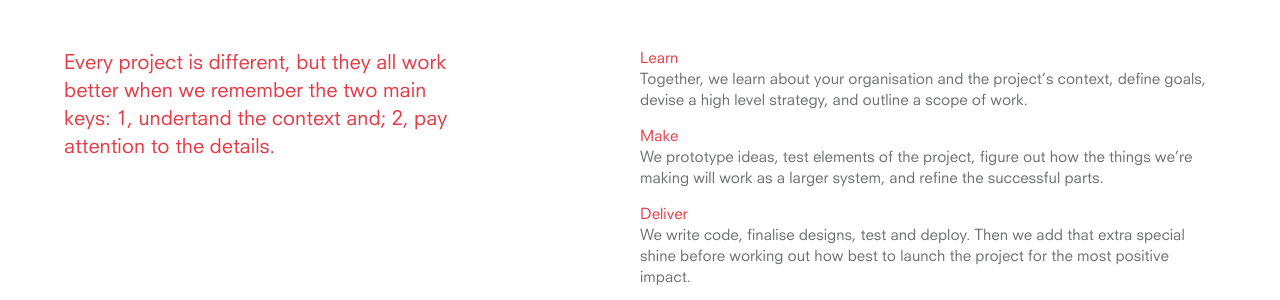
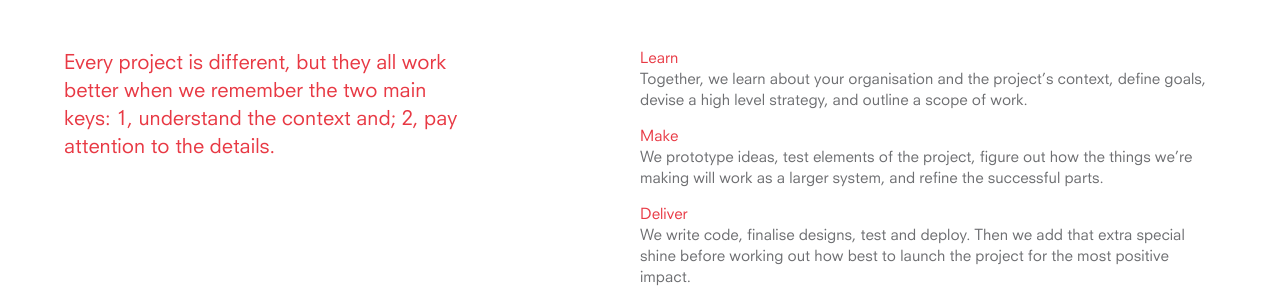
Before and after one commit to EMT/fieldwork-v2, a Jekyll site: the page built from us.html, in a window 1280 px wide and 900 px high, scrolled down 1503 px. Shown: the part 211-511 px from the top of the window. Built offline with Jekyll 4.4.1, drawn with Linux system fonts in a browser that asks for light colours; nearby versions of some CDN libraries.

Commit message:
Fix typo

```diff
--- a/us.html
+++ b/us.html
@@ -93,7 +93,7 @@ header_img: /images/us/fieldwork-hero.jpg
     <div class="section-inner">
 
       <div class="section-title">
-        <h1>Every project is different, but they all work better when we remember the two main keys: 1, undertand the context and; 2, pay attention to the details.</h1>
+        <h1>Every project is different, but they all work better when we remember the two main keys: 1, understand the context and; 2, pay attention to the details.</h1>
       </div>
 
       <div class="section-text">
```
